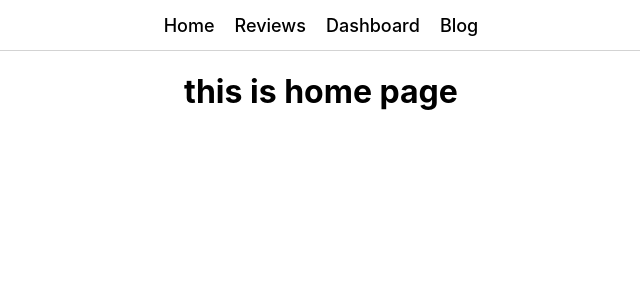
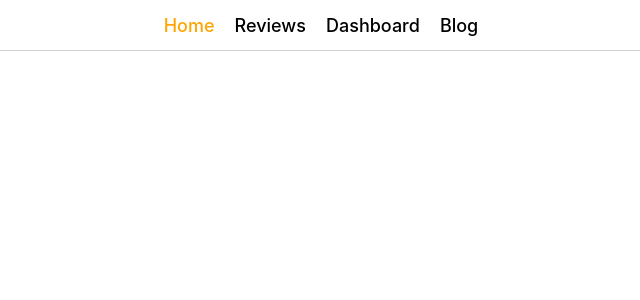
Before and after one commit to abusayeed4bd/react-product-analysis-website, a React (Create React App) app: page / in a window 1280 px wide. Shown: the top 300 px of the page, without its empty margins (319-959 px from the left). Built offline with nearby package versions, Linux system fonts and the light colour scheme.

Commit message:
custom active link complate

```diff
--- /dev/null
+++ b/src/components/CustomLink/CustomLink.js
@@ -0,0 +1,22 @@
+import React from 'react';
+import { Link, useMatch, useResolvedPath } from 'react-router-dom';
+
+const CustomLink = ({ children, to, ...props }) => {
+    let resolved = useResolvedPath(to);
+    let match = useMatch({ path: resolved.pathname, end: true });
+
+    return (
+        <div>
+            <Link
+                style={{ color: match ? "orange" : "black" }}
+                to={to}
+                {...props}
+            >
+                {children}
+            </Link>
+
+        </div>
+    );
+};
+
+export default CustomLink;
--- a/src/components/Header/Header.js
+++ b/src/components/Header/Header.js
@@ -1,14 +1,15 @@
 import React from 'react';
 import { Link } from 'react-router-dom';
+import CustomLink from '../CustomLink/CustomLink';
 import './Header.css'
 
 const Header = () => {
     return (
         <nav className='header'>
-            <Link to='/'>Home</Link>
-            <Link to='/review'>Reviews</Link>
-            <Link to='/dashboard'>Dashboard</Link>
-            <Link to='/blog'>Blog</Link>
+            <CustomLink to='/'>Home</CustomLink>
+            <CustomLink to='/review'>Reviews</CustomLink>
+            <CustomLink to='/dashboard'>Dashboard</CustomLink>
+            <CustomLink to='/blog'>Blog</CustomLink>
         </nav>
     );
 };
--- a/src/components/Home/Home.js
+++ b/src/components/Home/Home.js
@@ -3,8 +3,9 @@
 
 const Home = () => {
     return (
-        <div>
-            <h1>this is home page</h1>
+        <div className='home-container'>
+            <div></div>
+            <div></div>
         </div>
     );
 };
```
